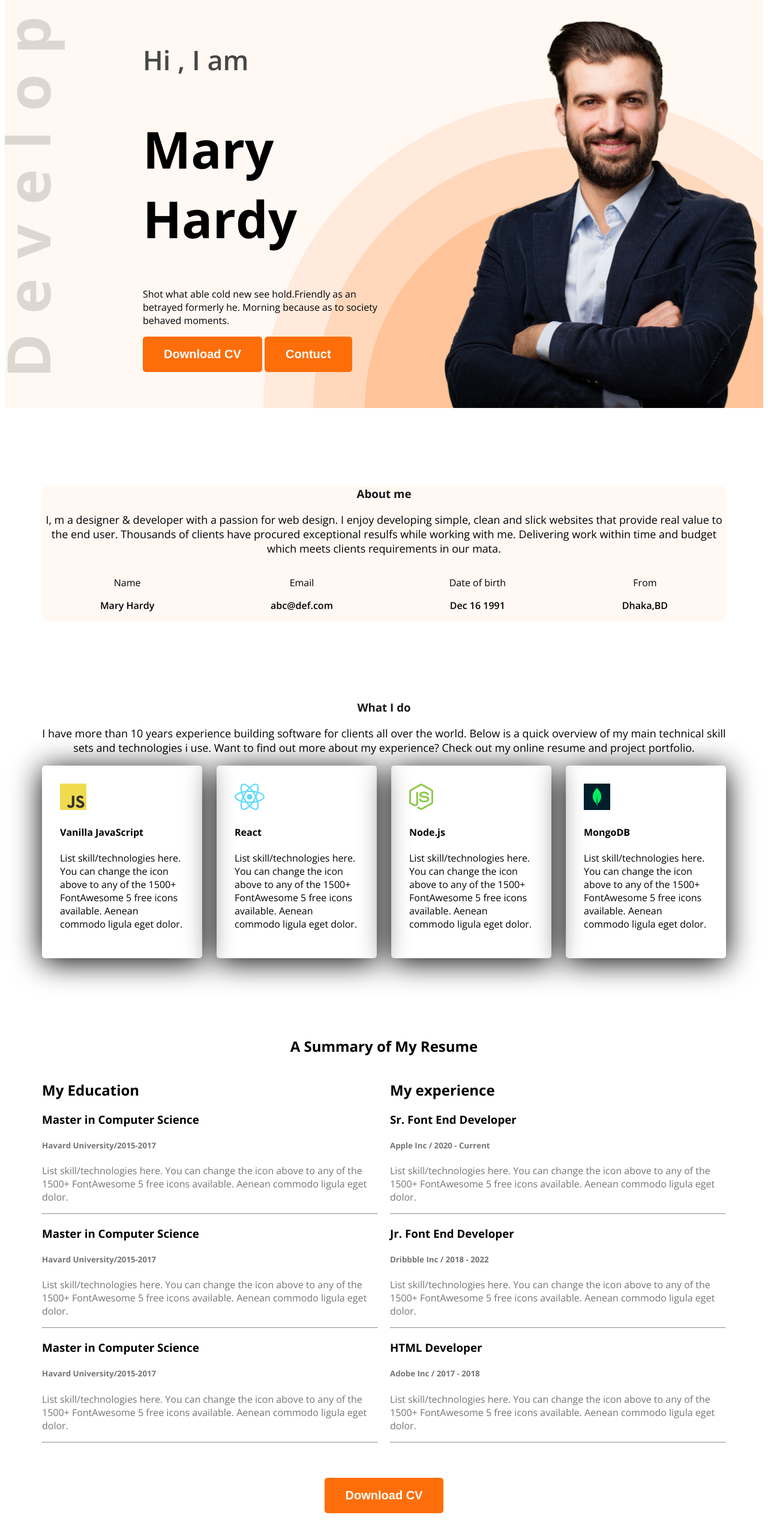
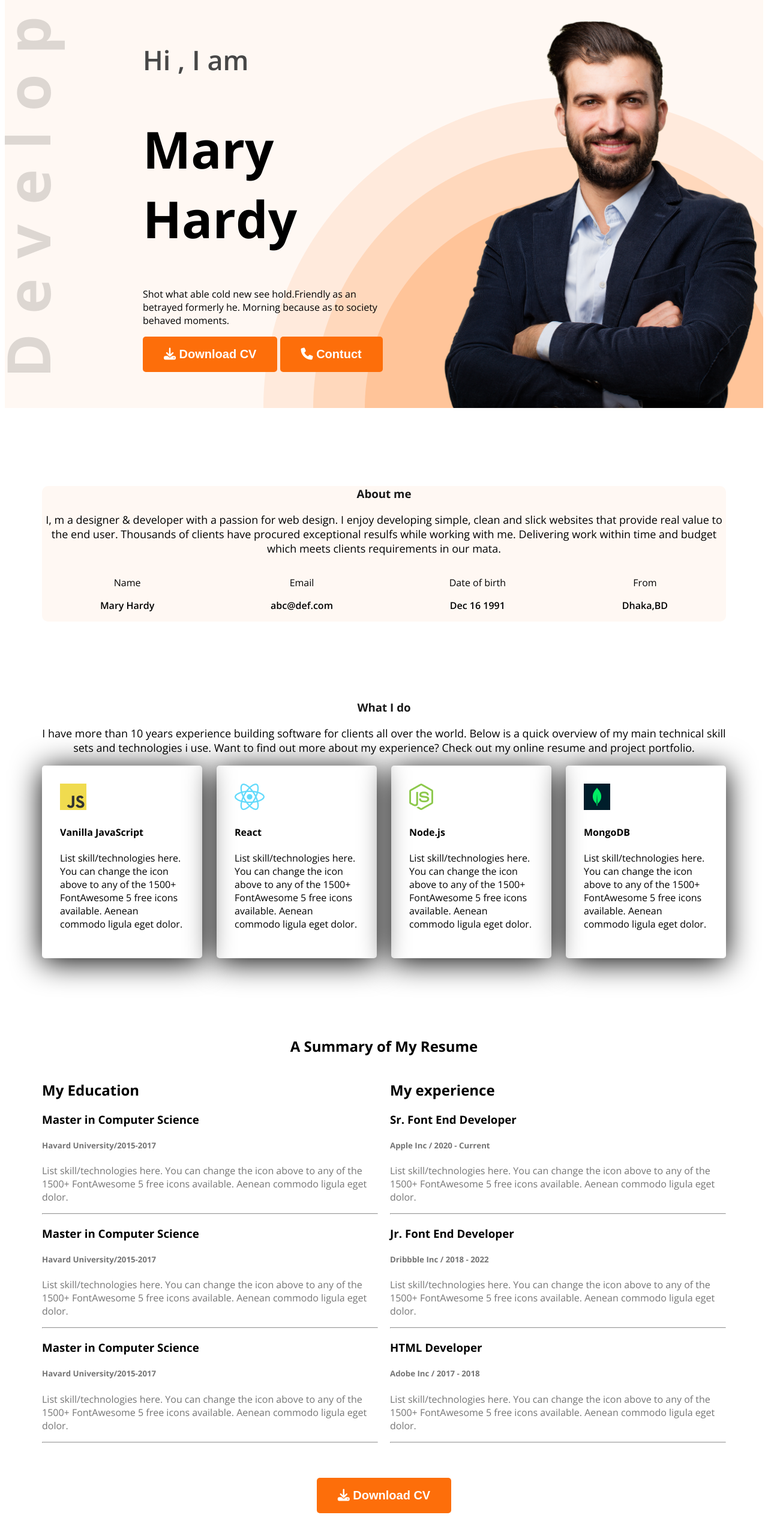
Before and after one commit to galibhub/web-dev-portfolio, a plain HTML site: page index.html in a window 1280 px wide. Shown: the part 150-2710 px from the top of the page at 60% size. Drawn offline with nearby package versions, Linux system fonts and the light colour scheme.

Commit message:
added font awsome

```diff
--- a/index.html
+++ b/index.html
@@ -10,6 +10,7 @@
     <link href="https://fonts.googleapis.com/css2?family=Open+Sans:ital,wght@0,300..800;1,300..800&display=swap"
         rel="stylesheet">
     <link rel="stylesheet" href="styles/portfolio.css">
+    <script src="https://kit.fontawesome.com/3f6a0d7b7c.js" crossorigin="anonymous"></script>
 </head>
 
 <body class="open-sans-normal">
@@ -30,8 +31,8 @@
                 <p class="banner-description">Shot what able cold new see hold.Friendly as an betrayed formerly he.
                     Morning because as to society
                     behaved moments.</p>
-                <button class="btn-primary">Download CV</button>
-                <button class="btn-primary">Contuct</button>
+                <button class="btn-primary"><i class="fa-solid fa-download"></i> Download CV</button>
+                <button class="btn-primary"><i class="fa-solid fa-phone"></i> Contuct</button>
             </div>
             <img class="banner-profile-pic" src="images/hardy.png" alt="">
 
@@ -164,7 +165,7 @@
 
             </div>
   <div class="text-center resume-download-cv">
-      <button class="btn-primary">Download CV</button>
+      <button class="btn-primary"><i class="fa-solid fa-download"></i> Download CV</button>
 
   </div>
 
```
